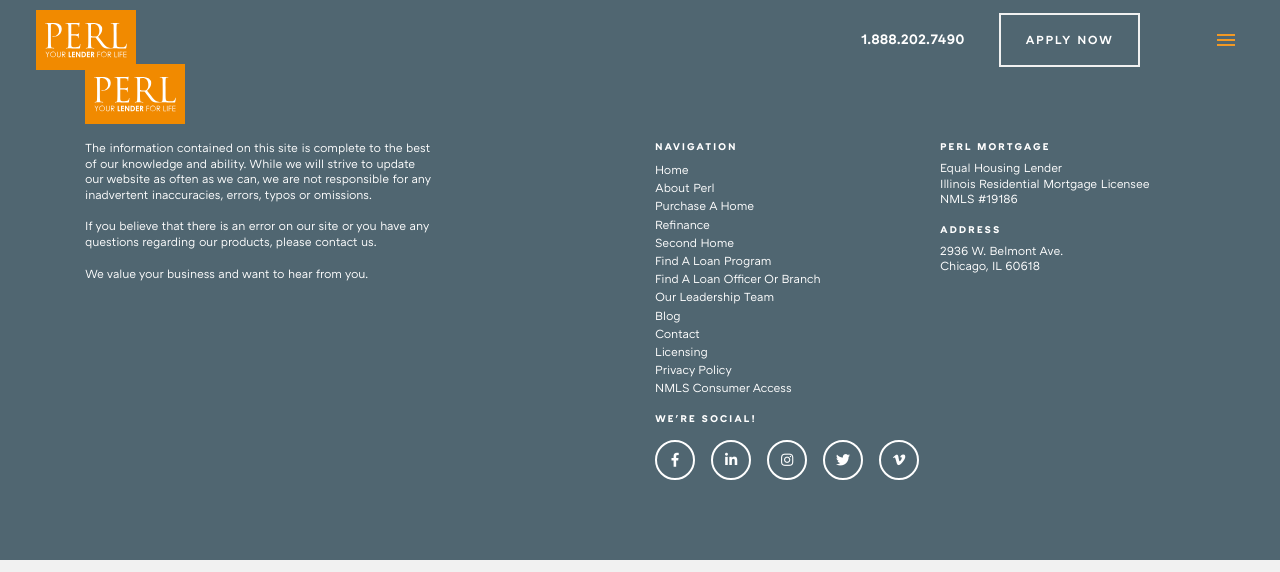
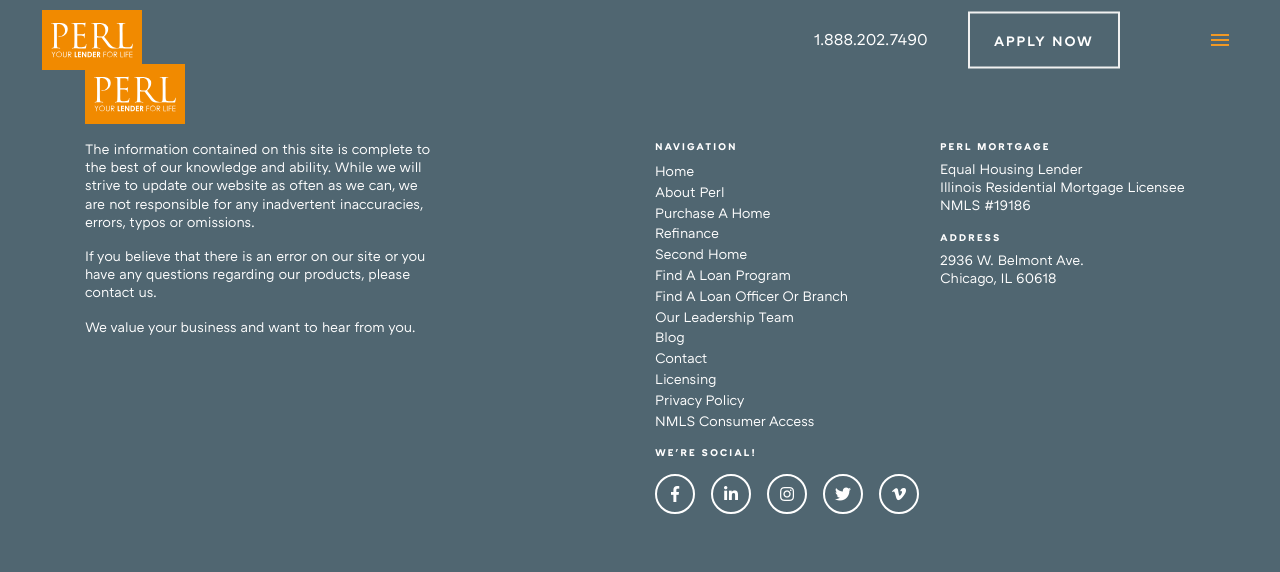
Before and after one commit to perl-mortgage/perl_jekyll_parent, a Jekyll site: the page built from index.md, in a window 1280 px wide. Shown: the top 572 px of the page. Built offline with Jekyll 4.4.1, drawn with Linux system fonts in a browser that asks for light colours; nearby versions of some CDN libraries; some web fonts are replaced; a script that is not in the unit is left out; grey boxes are pictures that could not be loaded.

Commit message:
Thematic Updates

```diff
--- a/css/_blocks/_loanofficers.scss
+++ b/css/_blocks/_loanofficers.scss
@@ -9,8 +9,4 @@
     margin: $rem-xs;
   }
 
-  p {
-    font-weight: 600;
-  }
-
 }
--- a/css/_partials/_buttons.scss
+++ b/css/_partials/_buttons.scss
@@ -5,7 +5,7 @@ Buttons
   padding: 1rem 1.5rem;
   font-weight: 600;
   text-transform: uppercase;
-  font-size: 12px;
+  font-size: 14px;
   letter-spacing: 2px;
   border-radius: 0;
   border: 2px solid;
--- a/css/_partials/_navigations.scss
+++ b/css/_partials/_navigations.scss
@@ -431,13 +431,13 @@ html, body {
     list-style: none;
     padding: 0;
     li a {
-      font-size: 12px;
+      font-size: 14px;
       font-weight: 400px;
     }
   }
 
   p {
-    font-size: 12px;
+    font-size: 14px;
     font-weight: 400px;
   }
 
--- a/css/_partials/_type.scss
+++ b/css/_partials/_type.scss
@@ -9,7 +9,7 @@ Typography
 body {
   font-family: $body;
   color: $black;
-  font-size: 14px;
+  font-size: 16px;
   line-height: 1.3;
   -webkit-font-smoothing: antialiased;
 	-moz-osx-font-smoothing: grayscale;
@@ -110,13 +110,14 @@ hr {
 p {
   font-family: $body;
   color: $black;
-  font-size: 14px;
+  font-weight: 400;
   line-height: 1.3;
 }
 
 a {
   color: $primary;
   transition: .3s ease-in-out;
+  font-weight: 400;
 
   &:hover {
     text-decoration: none;
```
Also changed, not shown: _loanofficers/dstorey.md (+1 -1 lines), css/style.css, 1 other file.
